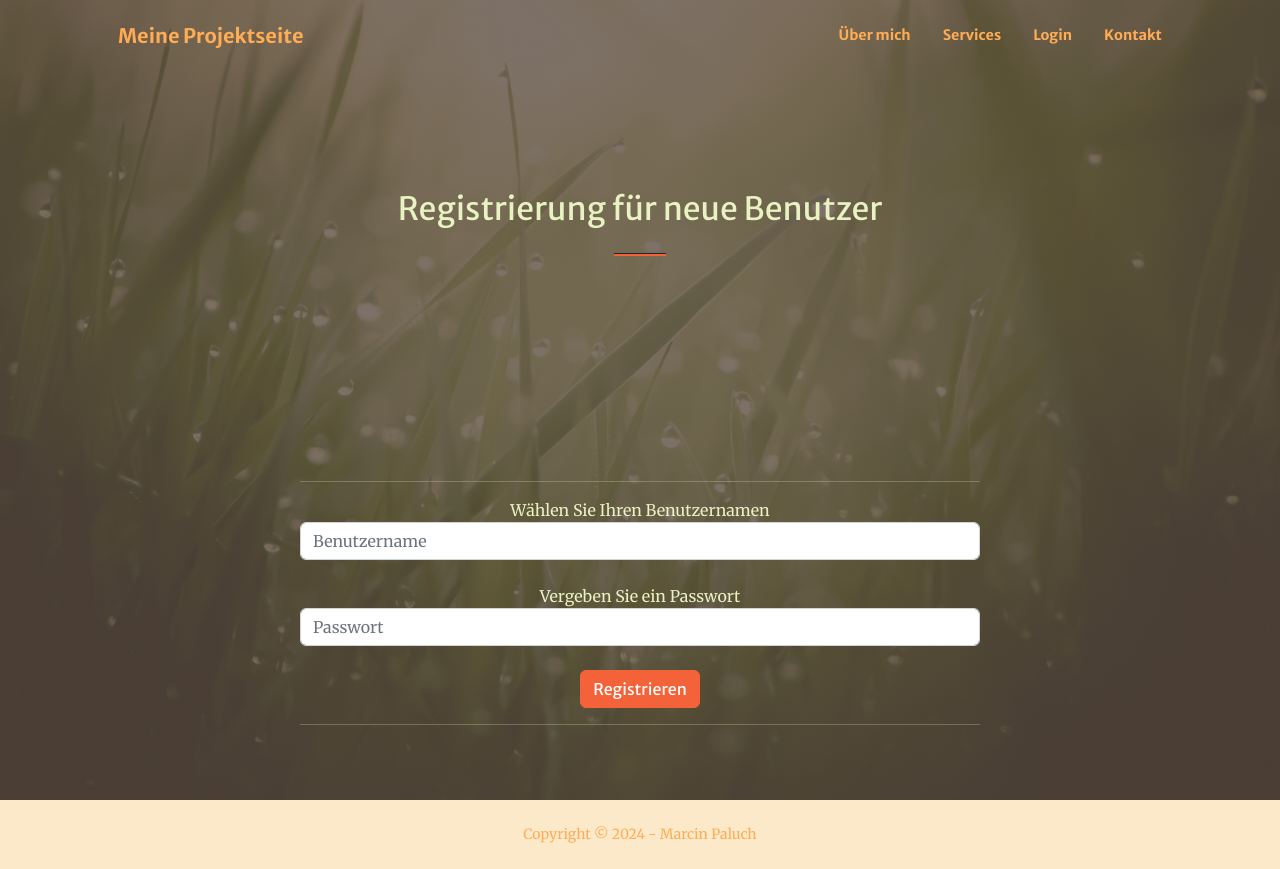
After one commit to MortenPulaski/ek, a PHP site: page /register.php in a window 1280 px wide. The commit adds this page. Run offline with PHP 8.4, Linux system fonts and the light colour scheme; some libraries are stand-ins or nearby versions.

Commit message:
database connection; register.php

```diff
--- a/login.php
+++ b/login.php
@@ -55,6 +55,9 @@ if ($_SERVER['REQUEST_METHOD'] === 'POST') {
                         <hr>
                     </div>
                     <div class="form-group">
+                        <a href="./register.php">Kein Benutzerkonto? Hier registrieren!</a><hr>
+                    </div>
+                    <div class="form-group">
                         <a href="https://www.brain-fit.com/">Passwort vergessen?</a>
                     </div>
                 </form>
--- /dev/null
+++ b/register.php
@@ -0,0 +1,70 @@
+<?php
+$servername = "localhost";
+$username = "root"; // Standardbenutzername für XAMPP
+$password = ""; // Standardpasswort ist leer
+$dbname = "user_registration";
+
+// Verbindung zur Datenbank herstellen
+$conn = new mysqli($servername, $username, $password, $dbname);
+
+// Überprüfen, ob die Verbindung erfolgreich war
+if ($conn->connect_error) {
+    die("Verbindung fehlgeschlagen: " . $conn->connect_error);
+}
+
+// Überprüfen, ob das Formular gesendet wurde
+if ($_SERVER["REQUEST_METHOD"] == "POST") {
+    $user = $_POST['username'];
+    $pass = password_hash($_POST['password'], PASSWORD_DEFAULT); // Passwort hashen
+
+    // SQL-Statement zum Einfügen des Benutzers
+    $sql = "INSERT INTO users (username, password) VALUES ('$user', '$pass')";
+
+    if ($conn->query($sql) === TRUE) {
+        $success = "Registrierung erfolgreich!";
+    } else {
+        echo "Fehler: " . $sql . "<br>" . $conn->error;
+    }
+}
+
+$conn->close();
+?>
+
+<?php require_once('./layout/header.php'); ?>
+
+<!-- Register-->
+<header class="login">
+    <div class="container px-4 px-lg-5 h-100">
+        <div class="row gx-4 gx-lg-5 h-100 align-items-center justify-content-center text-center">
+            <div class="col-lg-8 align-self-end">
+                <h2 class="text-warning font-weight-bold">Registrierung für neue Benutzer</h2>
+                <hr class="divider" />
+            </div>
+            <div class="mt-auto">
+                <h2 class="text-danger"><?php if (isset($success))
+                    echo "$success"; ?></h2>
+            </div>
+            <div class=" text-warning col-lg-8">
+                <form action="./register.php" method="post">
+                    <div class="form-group">
+                        <hr>
+                        <label for="username">Wählen Sie Ihren Benutzernamen</label>
+                        <input type="text" id="username" name="username" placeholder="Benutzername" required
+                            class="form-control"><br>
+                    </div>
+                    <div class="form-group">
+                        <label for="password">Vergeben Sie ein Passwort</label>
+                        <input type="password" id="password" name="password" placeholder="Passwort" required
+                            class="form-control"><br>
+                    </div>
+                    <div class="form-group">
+                        <input type="submit" value="Registrieren" class="btn btn-primary">
+                        <hr>
+                    </div>
+                </form>
+            </div>
+        </div>
+    </div>
+</header>
+
+<?php require_once('./layout/footer.php'); ?>
```
